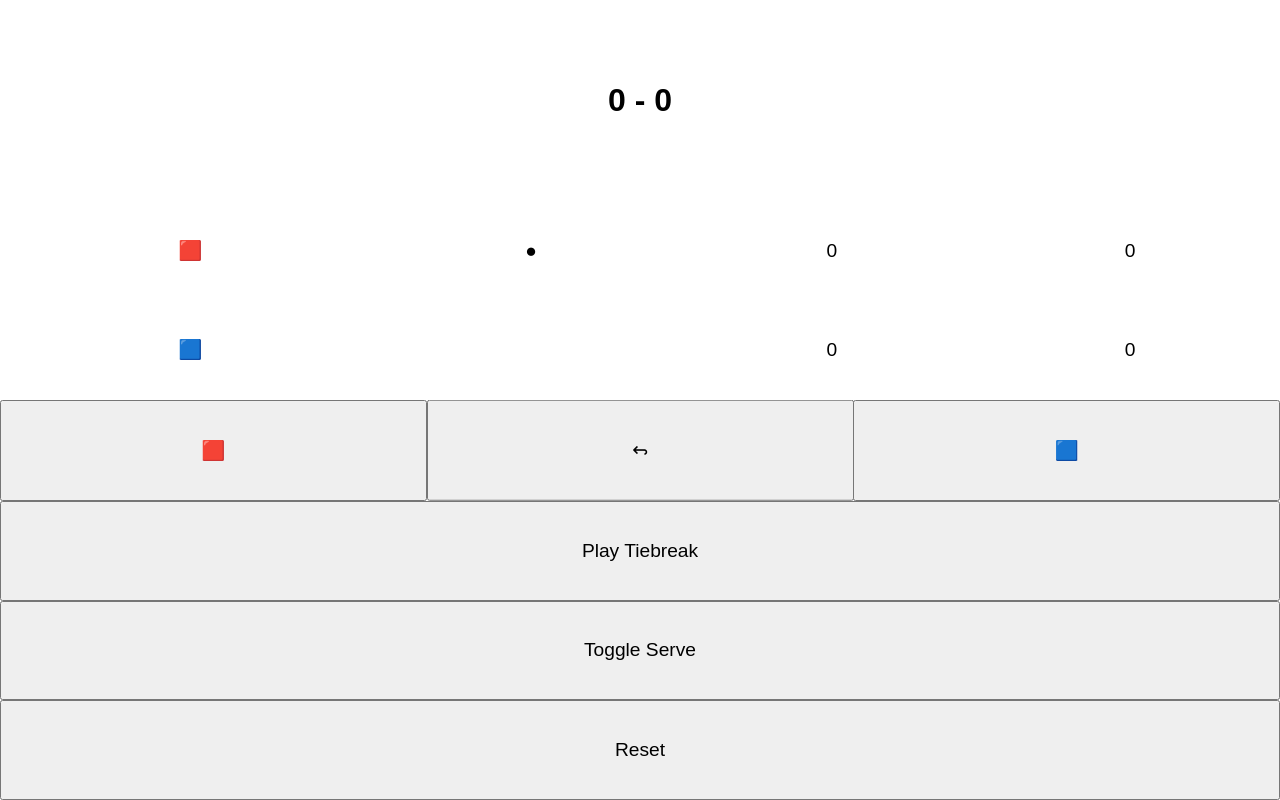
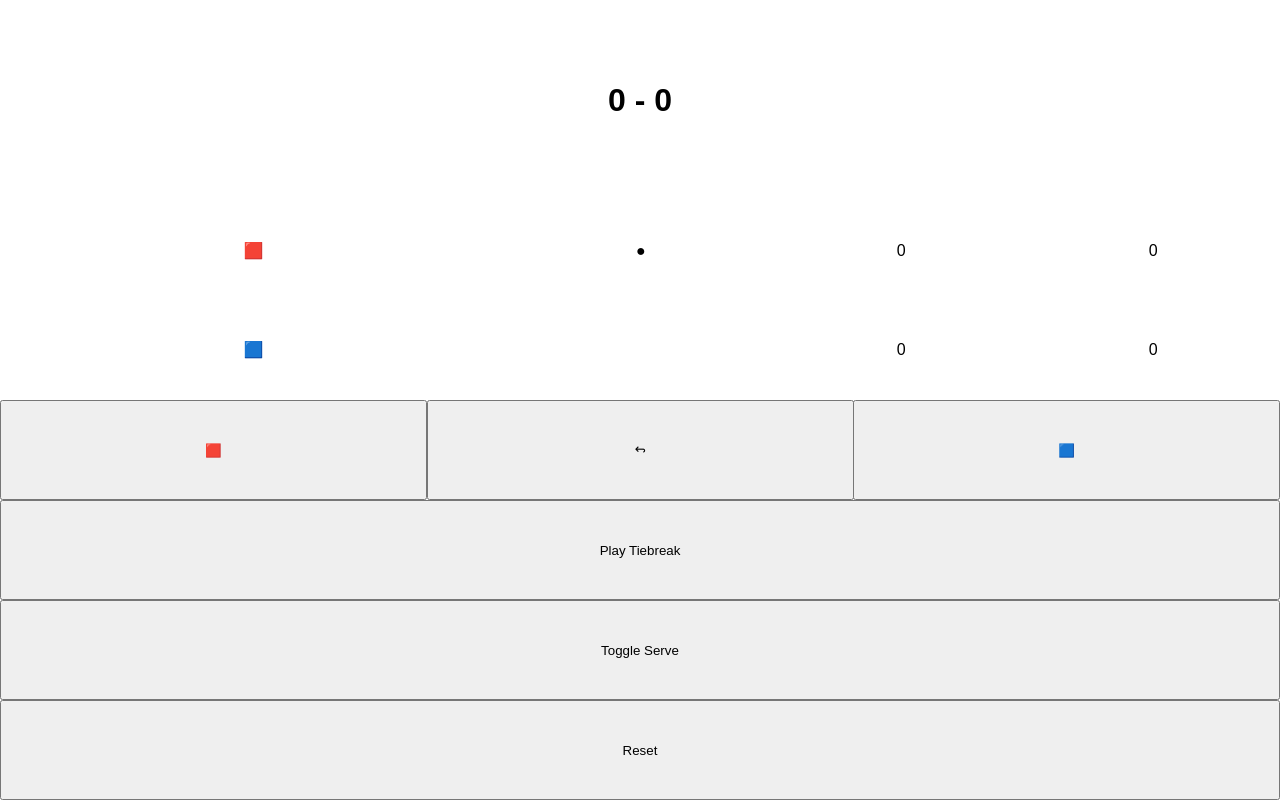
Before and after one commit to vinhanguyen/tennis, a React (Vite) app: page / in a window 1280 px wide. Built offline with nearby package versions, Linux system fonts and the light colour scheme.

Commit message:
Remove cell padding and font size

```diff
--- a/src/index.css
+++ b/src/index.css
@@ -25,8 +25,6 @@ table {
 }
 
 td {
-  padding: 1em;
-  font-size: larger;
   text-align: center;
 }
 
@@ -38,7 +36,6 @@ nav {
 
 button {
   flex: 1;
-  font-size: larger;
 }
 
 button:nth-child(n+4) {
```
